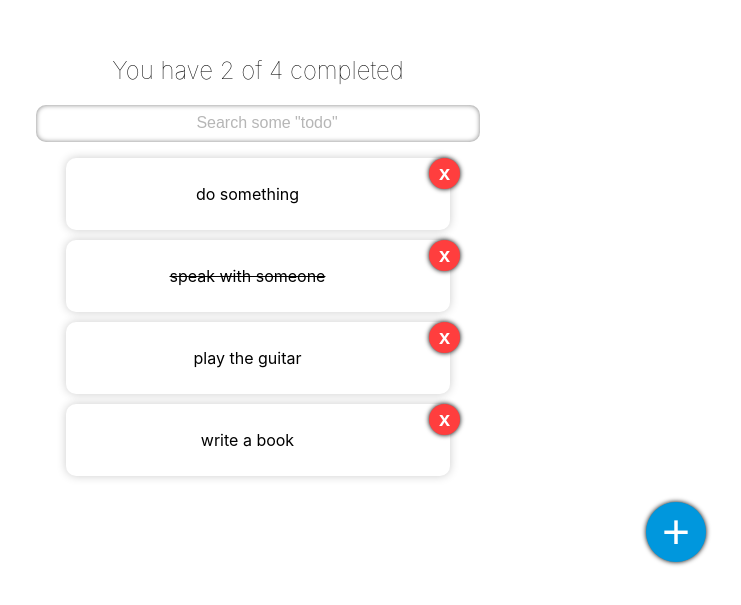
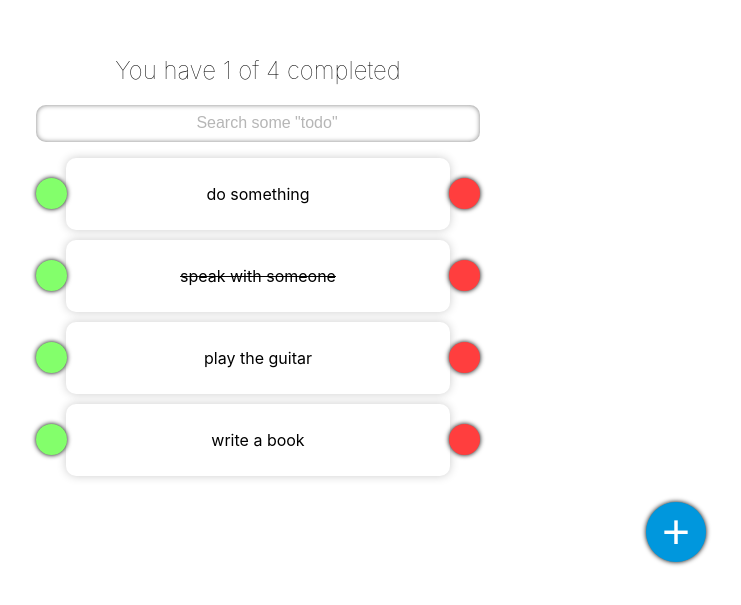
Before and after one commit to IsaacDeveloper-tech/TodoReactApp, a React (Create React App) app: page / in a window 1280 px wide. Shown: the part 101-706 px from the top of the page, without its empty margins (382-1123 px from the left). Built offline with nearby package versions, Linux system fonts and the light colour scheme.

Commit message:
todolist todosearch todocounter and todoitem system completed and complete button added

```diff
--- a/src/App.js
+++ b/src/App.js
@@ -15,14 +15,47 @@ const list = [
 ]
 
 function App() {
+
+  //States
+  const [todos, SetTodos] = React.useState(list);
+  const [searchValue, SetSearchValue] = React.useState("");
+
+  //values
+  let completedTodos = todos.filter(todo => todo.completed).length;
+  let totalTodos = todos.length;
+
+  //filter todos
+  let searchedTodos = [];
+
+  if(searchValue.length >= 0){
+    searchedTodos = todos.filter(todo => {
+      let searchLower = searchValue.toLowerCase();
+      let todoLower = todo.text.toLowerCase();
+
+      return todoLower.includes(searchLower);
+    });
+  }
+  else{
+    searchedTodos = todos;
+  }
+
   return (
     <div className='app'>
 
-      <TodoCounter />
+      <TodoCounter
+        completedTodos = { completedTodos }
+        totalTodos = { totalTodos }
+      />
 
-      <TodoSearch />
+      <TodoSearch
+        searchValue={ searchValue }
+        SetSearchValue = { SetSearchValue }
+      />
 
-      <TodoList todos = { list } />
+      <TodoList
+        todos = { searchedTodos }
+        SetTodos = { SetTodos }
+      />
 
       <div className='button-box'>
         <TodoButton />
--- a/src/TodoCounter/TodoCounter.jsx
+++ b/src/TodoCounter/TodoCounter.jsx
@@ -3,9 +3,9 @@ import React from "react";
 //styles
 import "./TodoCounter.css";
 
-function TodoCounter(){
+function TodoCounter({ completedTodos, totalTodos }){
     return(
-        <h2 className="todo-counter">You have 2 of 4 completed</h2>
+        <h2 className="todo-counter">You have {completedTodos} of {totalTodos} completed</h2>
     );
 }
 
--- a/src/TodoItem/TodoItem.css
+++ b/src/TodoItem/TodoItem.css
@@ -16,8 +16,8 @@
 }
 
 .todo-delete-button{
-    margin-top: -10px;
-    margin-right: -10px;
+    margin-top: 10px;
+    margin-right: -30px;
     box-shadow: 0 0 5px black;
     float: right;
     background-color: rgb(255, 62, 62);
@@ -38,3 +38,27 @@
 .todo-delete-button:active{
     background-color: rgb(255, 0, 0);
 }
+
+.todo-complete-button{
+    margin-left: -30px;
+    margin-top: 10px;
+    box-shadow: 0 0 5px black;
+    float: left;
+    background-color: rgb(131, 255, 107);
+    border: none;
+    border-radius: 100%;
+    width: 31px;
+    height: 31px;
+    font-size: 20px;
+    font-weight: bold;
+    color: white;
+    text-align: center;
+}
+
+.todo-complete-button:hover{
+    background-color: rgb(178, 245, 165);
+}
+
+.todo-complete-button:active{
+    background-color: rgb(107, 219, 85);
+}
--- a/src/TodoItem/TodoItem.jsx
+++ b/src/TodoItem/TodoItem.jsx
@@ -3,11 +3,12 @@ import React from "react";
 //styles
 import "./TodoItem.css";
 
+function TodoItem({ text, completed, OnComplete, OnDelete }){
 
-function TodoItem({ text, completed }){
     return (
         <li className={ completed ? "todo todo-completed" : "todo" }>
-            <button className="todo-delete-button">x</button>
+            <button onClick={OnDelete} className="todo-delete-button"></button>
+            <button onClick={OnComplete} className="todo-complete-button"></button>
             <p>{text}</p>
         </li>
     );
--- a/src/TodoList/TodoList.jsx
+++ b/src/TodoList/TodoList.jsx
@@ -5,12 +5,34 @@ import { TodoItem } from "../TodoItem/TodoItem";
 import "./TodoList.css";
 
 
-function TodoList({ todos }){
+function TodoList({ todos, SetTodos }){
+
+    //functions
+    const CompleteTodo = (id) => {
+        let todoIndex = todos.findIndex(todo => todo.id === id);
+        let newTodos = [...todos];
+        newTodos[todoIndex].completed = true;
+        SetTodos(newTodos);
+    }
+
+    const DeleteTodo = (id) => {
+        let todoIndex = todos.findIndex(todo => todo.id === id);
+        let newTodos = [...todos];
+        newTodos.splice(todoIndex, 1);
+        SetTodos(newTodos);
+    }
+
     return(
         <ul className="todo-list">
             {
                 todos.map(todo => {
-                    return <TodoItem text = {todo.text} completed = {todo.completed} key = {todo.id}/>
+                    return <TodoItem
+                                text = {todo.text}
+                                completed = {todo.completed}
+                                OnComplete = { () => { CompleteTodo(todo.id) } }
+                                OnDelete = { () => { DeleteTodo(todo.id) } }
+                                key = {todo.id}
+                            />
                 })
             }
         </ul>
--- a/src/TodoSearch/TodoSearch.jsx
+++ b/src/TodoSearch/TodoSearch.jsx
@@ -3,9 +3,19 @@ import React from "react";
 //styles
 import "./TodoSearch.css";
 
-function TodoSearch(){
+function TodoSearch({ searchValue, SetSearchValue }){
+
+    const OnSearchTodo = (event) => {
+        SetSearchValue(event.target.value);
+    }
+
     return(
-        <input className="todo-search" placeholder='Search some "todo"'></input>
+        <input
+            className="todo-search"
+            placeholder='Search some "todo"'
+            onChange={OnSearchTodo}
+            value = {searchValue}
+        />
     );
 }
 
```
